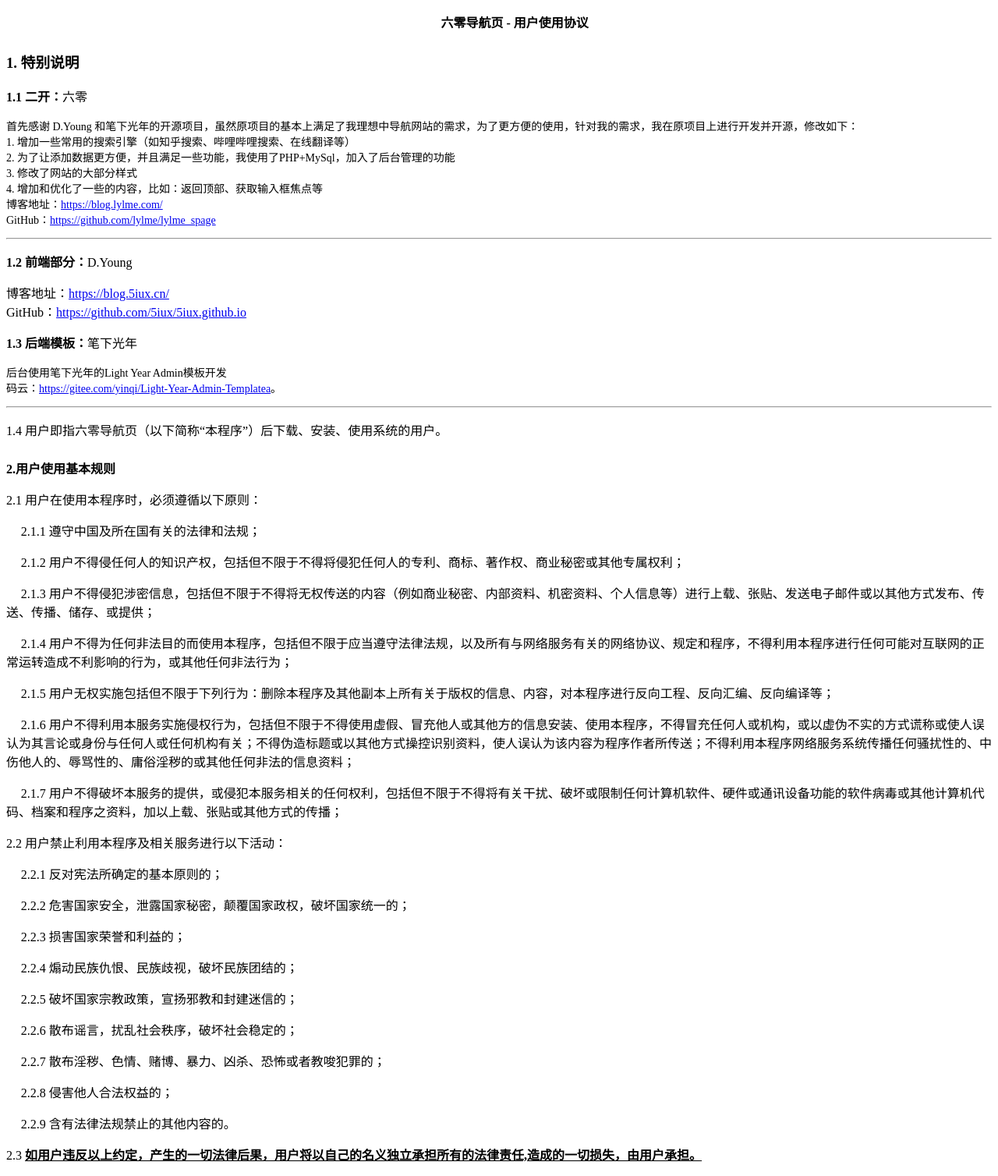
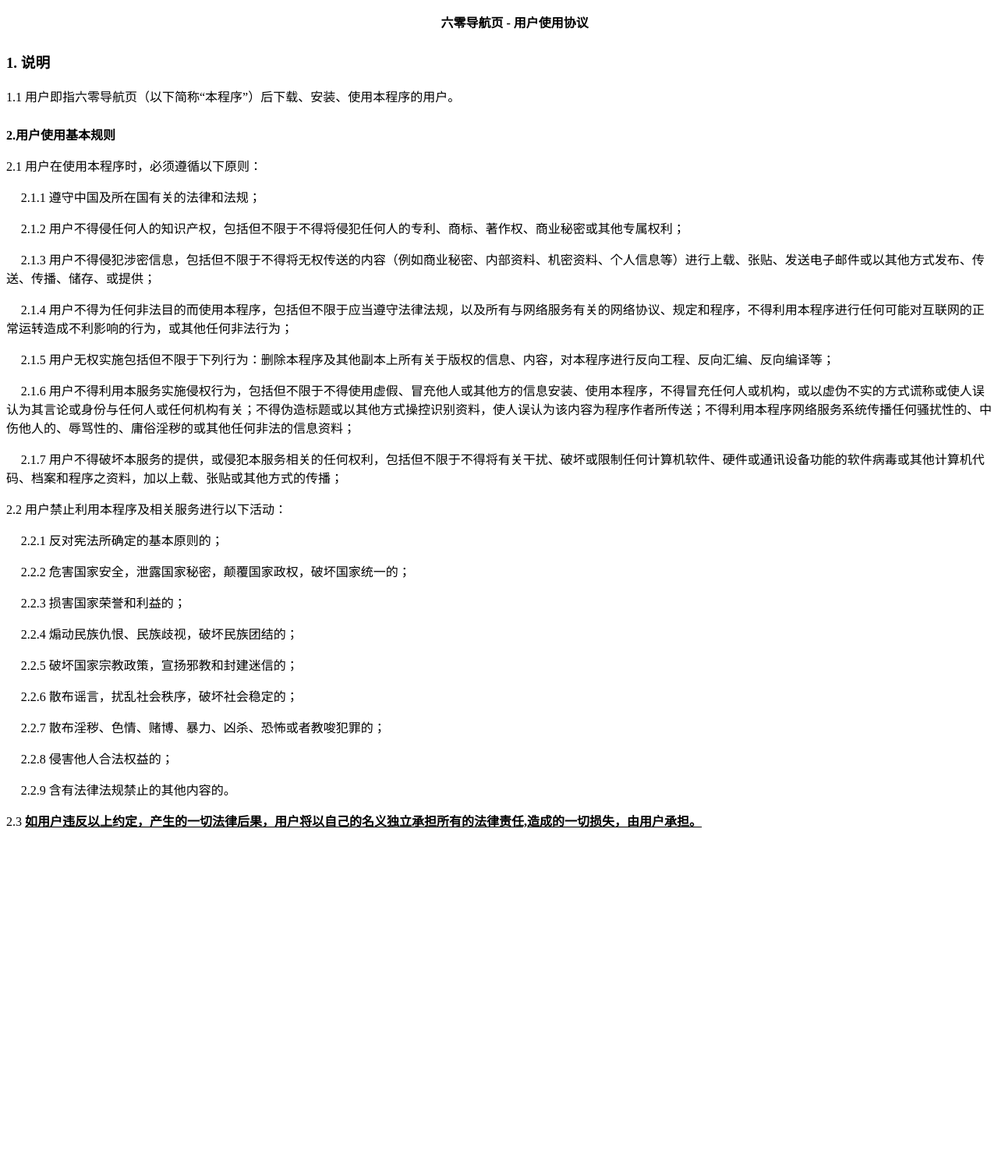
Before and after one commit to LyLme/lylme_spage, a PHP site: page /install/readme.html in a window 1280 px wide. Shown: the whole page at 78% size. After the commit the page ends 1061 px from the top, so only its background shows below. Run offline with PHP 8.4, Linux system fonts and the light colour scheme.

Commit message:
更新 1.1.5版本

```diff
--- a/install/install.sql
+++ b/install/install.sql
@@ -37,7 +37,7 @@ INSERT INTO `lylme_config` VALUES ('tq', 'true', '天气显示开关');
 INSERT INTO `lylme_config` VALUES ('wztj', '', '网站统计代码');
 INSERT INTO `lylme_config` VALUES ('template', 'default','网站模板');
 INSERT INTO `lylme_config` VALUES ('cdnpublic', NULL,'CDN地址');
-INSERT INTO `lylme_config` VALUES ('apply_gg', '<b>收录说明：</b><br>\r\n1. 禁止提交违规违法站点<br> \r\n2. 页面整洁，无多个弹窗广告和恶意跳转<br>\r\n3. 非盈利性网站，网站正常访问<br>\r\n4. 添加本站友链或网站已ICP备案优先收录<br>','收录公告');
+INSERT INTO `lylme_config` VALUES ('apply_gg', '<b>收录说明：</b><br>1. 禁止提交违规违法站点<br>2. 页面整洁，无多个弹窗广告和恶意跳转<br>3. 非盈利性网站，网站正常访问<br>4. 添加本站友链或网站已ICP备案优先收录<br>','收录公告');
 INSERT INTO `lylme_config` VALUES ('apply', 0,'收录申请');
 -- ----------------------------
 -- Table structure for lylme_groups
--- a/install/readme.html
+++ b/install/readme.html
@@ -5,42 +5,15 @@
 <meta name="viewport" content="width=device-width, initial-scale=1.0, maximum-scale=1.0, user-scalable=0;"  />
 <title>六零导航页 - 用户协议</title>
 </head>
-
 <body>
-
 <div>
 
 <p align="center" style="text-align:center;text-indent:30.1pt;">
 	<b>六零导航页 - 用户使用协议</b>
 </p>
-
-	<h3 style="margin-top: 25px;">1. 特别说明</h3>
-
-
-<p><b>1.1 二开：</b>六零</p>
-<p style="font-size:14px">首先感谢 D.Young 和笔下光年的开源项目，虽然原项目的基本上满足了我理想中导航网站的需求，为了更方便的使用，针对我的需求，我在原项目上进行开发并开源，修改如下：<br>
-1. 增加一些常用的搜索引擎（如知乎搜索、哔哩哔哩搜索、在线翻译等）<br>
-2. 为了让添加数据更方便，并且满足一些功能，我使用了PHP+MySql，加入了后台管理的功能<br>
-3. 修改了网站的大部分样式<br>
-4. 增加和优化了一些的内容，比如：返回顶部、获取输入框焦点等<br>
-博客地址：<a href="https://blog.lylme.com" target="_blank">https://blog.lylme.com/</a> <br>
-GitHub：<a href="https://github.com/lylme/lylme_spage">https://github.com/lylme/lylme_spage</a>
-</p>   <hr>
-<p><b>1.2 前端部分：</b>D.Young</p>
-博客地址：<a href="https://blog.5iux.cn/4679.html" target="_blank">https://blog.5iux.cn/</a> <br>
-GitHub：<a href="https://github.com/5iux/5iux.github.io">https://github.com/5iux/5iux.github.io</a>
+	<h3 style="margin-top: 25px;">1. 说明</h3>
+1.1 用户即指六零导航页（以下简称“本程序”）后下载、安装、使用本程序的用户。
 </p>
-<p><b>1.3  后端模板：</b>笔下光年</p>
-
-<p style="font-size:14px">后台使用笔下光年的Light Year Admin模板开发<br>
-码云：<a href="https://gitee.com/yinqi/Light-Year-Admin-Template">https://gitee.com/yinqi/Light-Year-Admin-Templatea</a>。
-</p>   <hr>
-<p margin-top: 25px;>
-
-
-1.4 用户即指六零导航页（以下简称“本程序”）后下载、安装、使用系统的用户。
-</p>
-
 <p style="margin-top: 25px;">
 	<b>2.用户使用基本规则</b>
 <p>
--- /dev/null
+++ b/install/update2.sql
@@ -0,0 +1,3 @@
+INSERT INTO `lylme_config` (`k`, `v`, `description`) VALUES
+('apply_gg', '<b>收录说明：</b><br>1. 禁止提交违规违法站点<br>2. 页面整洁，无多个弹窗广告和恶意跳转<br>3. 非盈利性网站，网站正常访问<br>4. 添加本站友链或网站已ICP备案优先收录<br>', '收录公告'),
+('wap_background', '/assets/img/wapbackground.jpg', '手机端背景');
```
Also changed, not shown: install/index.php (+2 -12 lines).
